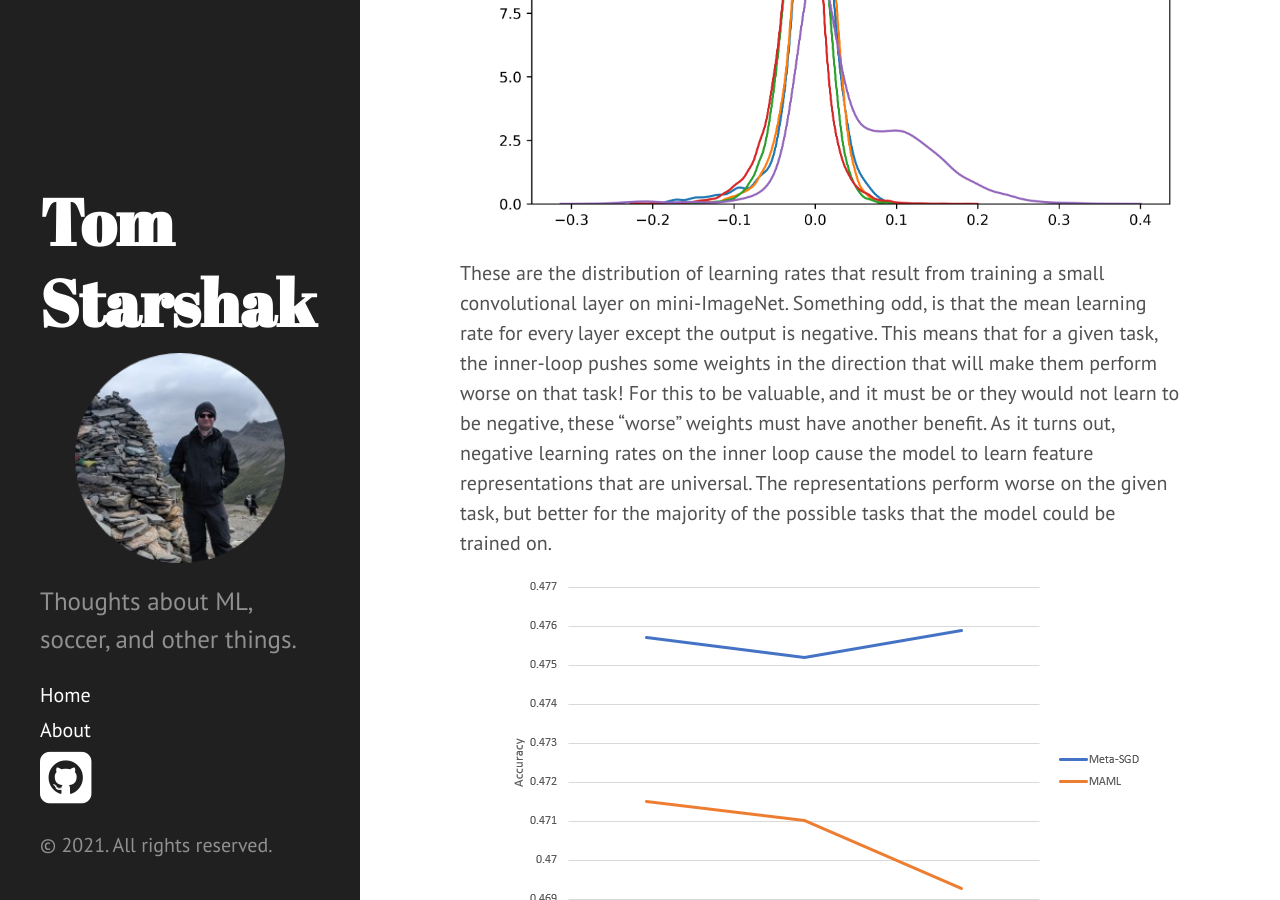
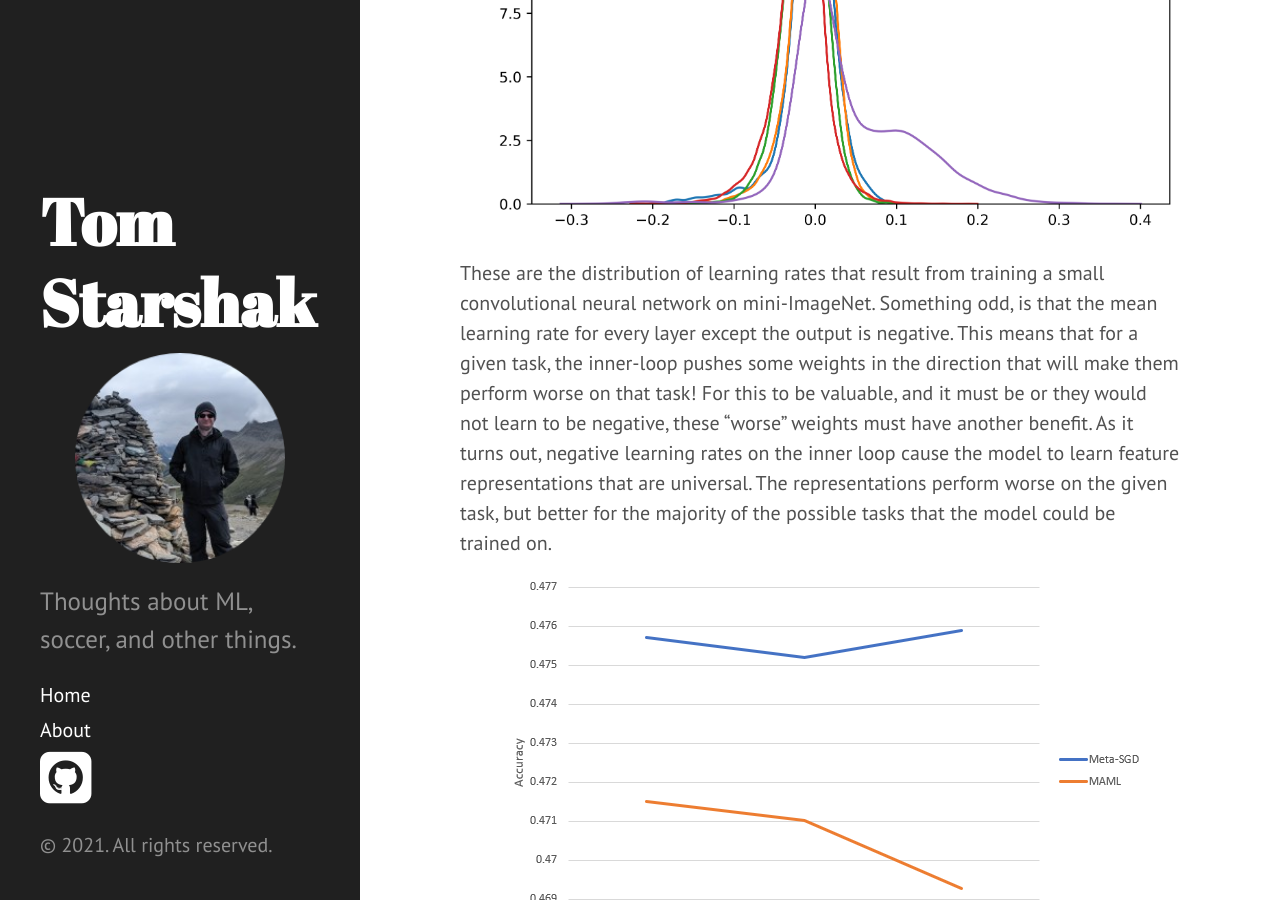
Before and after one commit to TomStarshak/TomStarshak.github.io, a Jekyll site: the page built from _posts/2021-12-8-Meta-SGD learning rate.md, in a window 1280 px wide and 900 px high, scrolled down 2960 px. Built offline with Jekyll 4.4.1, drawn with Linux system fonts in a browser that asks for light colours; some of the changed text lies outside the part shown.

Commit message:
Update 2021-12-8-Meta-SGD learning rate.md

```diff
--- a/_posts/2021-12-8-Meta-SGD learning rate.md
+++ b/_posts/2021-12-8-Meta-SGD learning rate.md
@@ -16,7 +16,7 @@ There are a couple ways of approaching this: black-box meta-learning, optimizati
 
 [Model-Agnostic Meta-Learning](https://arxiv.org/abs/1703.03400) (MAML) and [Meta-SGD](https://arxiv.org/abs/1707.09835) are two very similar approaches. Two have two loops. The inner-loop just a normal ML problem, say image classification. Given a set of images, compute a gradient of the loss and update the weights of your model as appropriate. The outer-loop repeats the inner-loop several times and optimizes over the average validation loss that occurred on the inner-loop for the various tasks. Visualed in the above graphic, these algorithms learn a *meta-initialization* such that some small number of gradient steps on a new task can lead to good performance.
 
-Meta-SGD is the same algorithm as MAML except that the inner-loop learning rate per-parameter and learned by the outer-loop. This allows the step-size to be optimized as well as the direction. A more formal explanation of the algorithm is given below.
+Meta-SGD is the same algorithm as MAML except that the inner-loop learning rate is per-parameter and is learned by the outer-loop. This allows the step-size to be optimized as well as the direction. A more formal explanation of the algorithm is given below.
 
 <center><img src='/public/meta-sgd-algo.png'></center>
 
@@ -33,7 +33,7 @@ Some [studies](https://arxiv.org/pdf/2002.06753) have shown that MAML learns a g
 
 <center><img src='/public/meta-sgd-learning-rates.png'></center>
 
-These are the distribution of learning rates that result from training a small convolutional layer on mini-ImageNet. Something odd, is that the mean learning rate for every layer except the output is negative. This means that for a given task, the inner-loop pushes some weights in the direction that will make them perform worse on that task! For this to be valuable, and it must be or they would not learn to be negative, these "worse" weights must have another benefit. As it turns out, negative learning rates on the inner loop cause the model to learn feature representations that are universal. The representations perform worse on the given task, but better for the majority of the possible tasks that the model could be trained on.
+These are the distribution of learning rates that result from training a small convolutional neural network on mini-ImageNet. Something odd, is that the mean learning rate for every layer except the output is negative. This means that for a given task, the inner-loop pushes some weights in the direction that will make them perform worse on that task! For this to be valuable, and it must be or they would not learn to be negative, these "worse" weights must have another benefit. As it turns out, negative learning rates on the inner loop cause the model to learn feature representations that are universal. The representations perform worse on the given task, but better for the majority of the possible tasks that the model could be trained on.
 
 <center><img src='/public/final-accuracy.png'></center>
 
```
